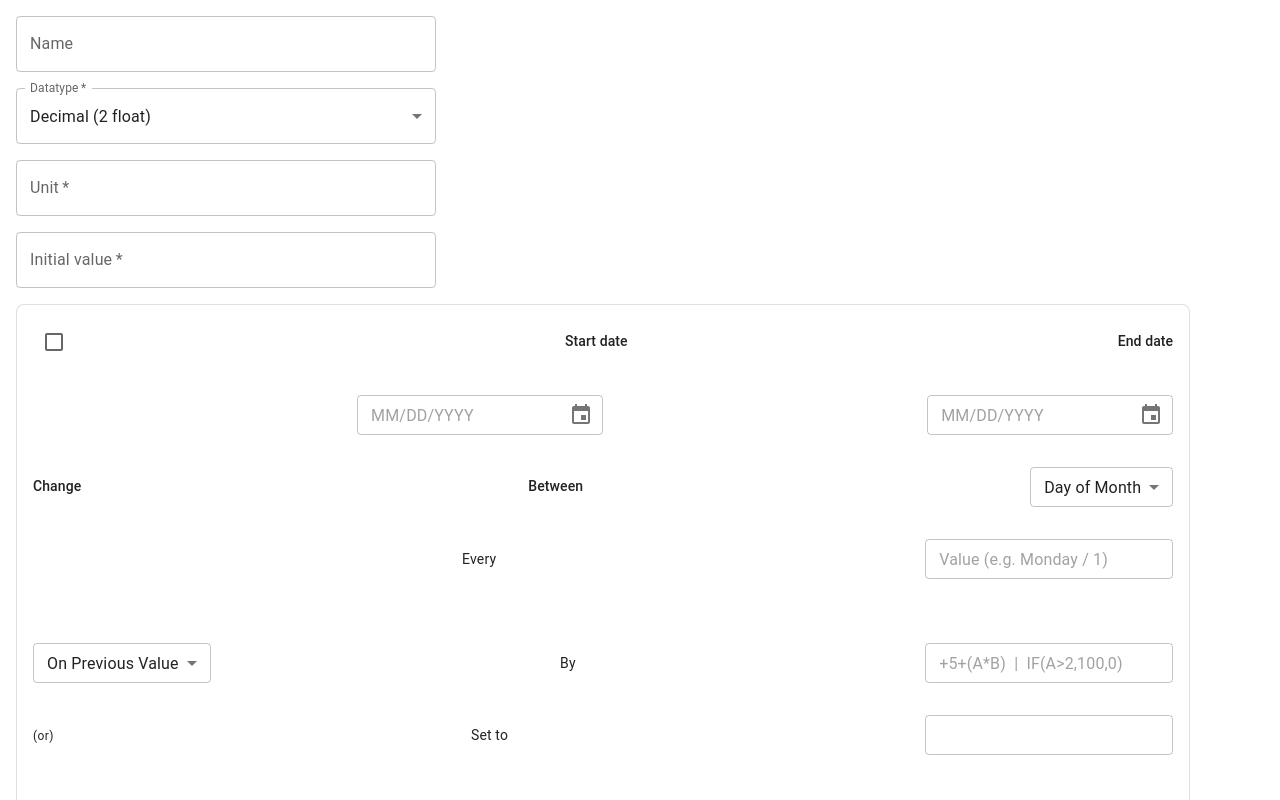
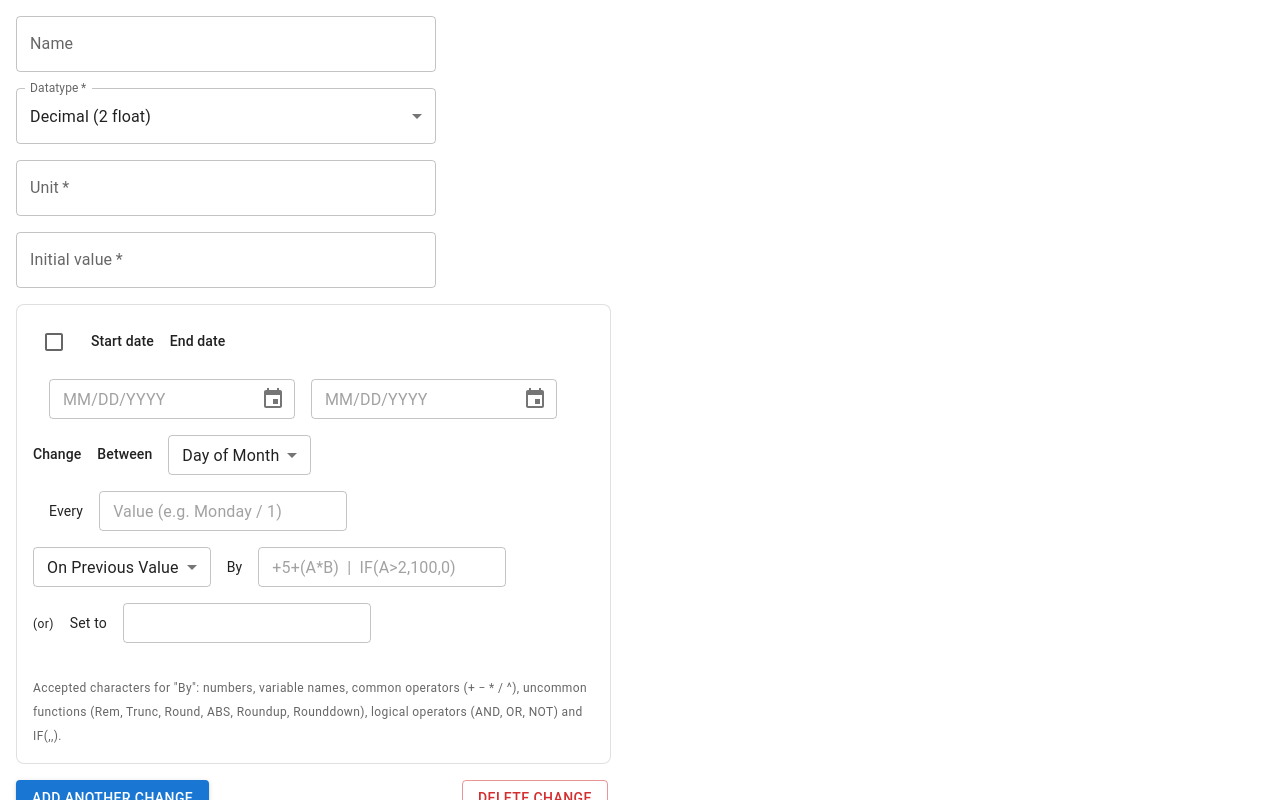
Before and after one commit to Himanshu-shukla/Variables-Project, a React (Vite) app: page /create-modify in a window 1280 px wide. Shown: the top 800 px of the page. Built offline with nearby package versions, Linux system fonts and the light colour scheme.

Commit message:
these changes

```diff
--- a/src/pages/CreateModify.jsx
+++ b/src/pages/CreateModify.jsx
@@ -38,30 +38,41 @@ function ChangePanel({ idx, data, onChange }) {
   const handle = (field, value) => onChange(idx, { ...data, [field]: value });
 
   return (
-    <Paper variant="outlined" sx={{ p: 2, mb: 2, borderRadius: 2 }}>
-      <Stack direction="column" alignItems="left" spacing={4} sx={{ mb: 1 }}>
+    <Paper
+      variant="outlined"
+      sx={{
+        p: 2,
+        mb: 2,
+        borderRadius: 2,
+        width: '100%',
+        maxWidth: { xs: '100%', md: '50%' },
+        mx: 0 // Left aligned
+      }}
+    >
+      <Stack direction="column" spacing={2}>
 
-        <Stack direction="row" alignItems="center" justifyContent="space-between" sx={{ mb: 1 }}>
         {/* ─────────── Row 1 : column headers (Start / End) ─────────── */}
-          <Grid item xs={2} >
+        <Grid container spacing={2} alignItems="center">
+          <Grid item xs={12} sm={2}>
             <Checkbox
               checked={data.enabled}
               onChange={(e) => handle("enabled", e.target.checked)}
             />
           </Grid>
-          <Grid item xs={5}>
+          <Grid item xs={6} sm={5}>
             <Typography variant="subtitle2">Start date</Typography>
           </Grid>
-          <Grid item xs={5}>
+          <Grid item xs={6} sm={5}>
             <Typography variant="subtitle2">End date</Typography>
           </Grid>
-        </Stack>
-
+        </Grid>
 
         {/* ─────────── Row 2 : two pickers ──────────────── */}
-        <Stack direction="row" alignItems="right" justifyContent="space-between" sx={{ mb: 1 }}>
-          <Grid></Grid>
-          <Grid item xs={5}>
+        <Grid container spacing={2} alignItems="center">
+          <Grid item xs={12} sm={2}>
+            {/* Empty space to align with checkbox above */}
+          </Grid>
+          <Grid item xs={12} sm={5}>
             <LocalizationProvider dateAdapter={AdapterDateFns}>
               <DatePicker
                 value={data.startDate}
@@ -70,7 +81,7 @@ function ChangePanel({ idx, data, onChange }) {
               />
             </LocalizationProvider>
           </Grid>
-          <Grid item xs={5}>
+          <Grid item xs={12} sm={5}>
             <LocalizationProvider dateAdapter={AdapterDateFns}>
               <DatePicker
                 value={data.endDate}
@@ -79,17 +90,17 @@ function ChangePanel({ idx, data, onChange }) {
               />
             </LocalizationProvider>
           </Grid>
-        </Stack>
+        </Grid>
 
-        {/* ─────────── Row 3 : “Change / Between” labels ───────────── */}
-        <Stack direction="row" alignItems="center" justifyContent="space-between" sx={{ mb: 1 }}>
-          <Grid item xs={2}>
+        {/* ─────────── Row 3 : "Change / Between" labels ───────────── */}
+        <Grid container spacing={2} alignItems="center">
+          <Grid item xs={12} sm={2}>
             <Typography variant="subtitle2">Change</Typography>
           </Grid>
-          <Grid item xs={5}>
+          <Grid item xs={6} sm={5}>
             <Typography variant="subtitle2">Between</Typography>
           </Grid>
-          <Grid item xs={5}>
+          <Grid item xs={6} sm={5}>
             <Select
               fullWidth
               size="small"
@@ -103,15 +114,17 @@ function ChangePanel({ idx, data, onChange }) {
               ))}
             </Select>
           </Grid>
-        </Stack>
-        <Stack direction="row" alignItems="center" justifyContent="space-between" sx={{ mb: 1 }}>
-          <Grid item xs={2}>
-            <Typography variant="subtitle2"></Typography>
         </Grid>
-          <Grid item xs={5}>
+
+        {/* ─────────── Row 4 : "Every" row ───────────── */}
+        <Grid container spacing={2} alignItems="center">
+          <Grid item xs={12} sm={2}>
+            {/* Empty space */}
+          </Grid>
+          <Grid item xs={6} sm={5}>
             <Typography variant="body2">Every</Typography>
           </Grid>
-          <Grid item xs={5}>
+          <Grid item xs={6} sm={5}>
             <TextField
               fullWidth
               size="small"
@@ -120,11 +133,11 @@ function ChangePanel({ idx, data, onChange }) {
               onChange={(e) => handle("betweenValue", e.target.value)}
             />
           </Grid>
-        </Stack>
-        <Grid item xs={5} />
+        </Grid>
 
-        <Stack direction="row" justifyContent="space-between" alignItems="center" sx={{ mb: 1 }}>
-          <Grid item xs={2}>
+        {/* ─────────── Row 5 : Change type and "By" ───────────── */}
+        <Grid container spacing={2} alignItems="center">
+          <Grid item xs={12} sm={2}>
             <Select
               fullWidth
               size="small"
@@ -135,10 +148,10 @@ function ChangePanel({ idx, data, onChange }) {
               <MenuItem value="Independent">Independent</MenuItem>
             </Select>
           </Grid>
-          <Grid item xs={5}>
+          <Grid item xs={6} sm={5}>
             <Typography variant="body2">By</Typography>
           </Grid>
-          <Grid item xs={5}>
+          <Grid item xs={6} sm={5}>
             <TextField
               fullWidth
               size="small"
@@ -147,17 +160,17 @@ function ChangePanel({ idx, data, onChange }) {
               onChange={(e) => handle("by", e.target.value)}
             />
           </Grid>
-        </Stack>
+        </Grid>
 
         {/* ─────────── Row 6 : (or) + Set-to constant ──────────────── */}
-        <Stack direction="row" justifyContent="space-between" alignItems="center" sx={{ mb: 1 }}>
-          <Grid item xs={4}>
+        <Grid container spacing={2} alignItems="center">
+          <Grid item xs={12} sm={2}>
             <Typography variant="caption">(or)</Typography>
           </Grid>
-          <Grid item xs={5}>
+          <Grid item xs={6} sm={5}>
             <Typography variant="body2">Set to</Typography>
           </Grid>
-          <Grid item xs={5}>
+          <Grid item xs={6} sm={5}>
             <TextField
               fullWidth
               size="small"
@@ -165,17 +178,22 @@ function ChangePanel({ idx, data, onChange }) {
               onChange={(e) => handle("setTo", e.target.value)}
             />
           </Grid>
-        </Stack>
+        </Grid>
 
-        {/* ─────────── Row 7 : helper line spans across right columns ─*/}
-        <Grid item xs={2} />
-        <Grid item xs={10}>
+        {/* ─────────── Row 7 : helper text ─────────────── */}
+        <Grid container spacing={2}>
+          <Grid item xs={12} sm={2}>
+            {/* Empty space */}
+          </Grid>
+          <Grid item xs={12} sm={10}>
             <Typography variant="caption" color="text.secondary">
-            Accepted characters for “By”: numbers, variable names, common
+              Accepted characters for "By": numbers, variable names, common
               operators (+ − * / ^), uncommon functions (Rem, Trunc, Round, ABS,
               Roundup, Rounddown), logical operators (AND, OR, NOT) and IF(,,).
             </Typography>
           </Grid>
+        </Grid>
+
       </Stack>
     </Paper>
   );
@@ -540,7 +558,7 @@ export default function CreateModify() {
           />
         ))}
 
-        <Box display="flex" justifyContent="space-between" mt={2}>
+        <Box display="flex" justifyContent="space-between" mt={2} sx={{width: '75%'}}>
           <Box sx={{ width: "25%" }}>
             <Button variant="contained" onClick={addChange}>
               Add another change
--- a/src/pages/Variables.jsx
+++ b/src/pages/Variables.jsx
@@ -75,7 +75,7 @@ export default function Variables() {
 
   // ---------------------------------------------------------------------
   return (
-    <Stack direction="column" justifyContent="space-around" spacing={2} ml={2}>
+    <Stack direction="column" justifyContent="space-around" spacing={2} ml={2} sx={{ flex: 1, width: '100%', height: '100%', ml: 2 }}>
       {/* Table Section */}
       <Grid item xs={12}>
         <Paper elevation={3} sx={{ borderRadius: 2 }}>
```
Also changed, not shown: src/pages/Dashboard.jsx (+24 -28 lines). Lines whose indentation alone changed are shown as unchanged.
